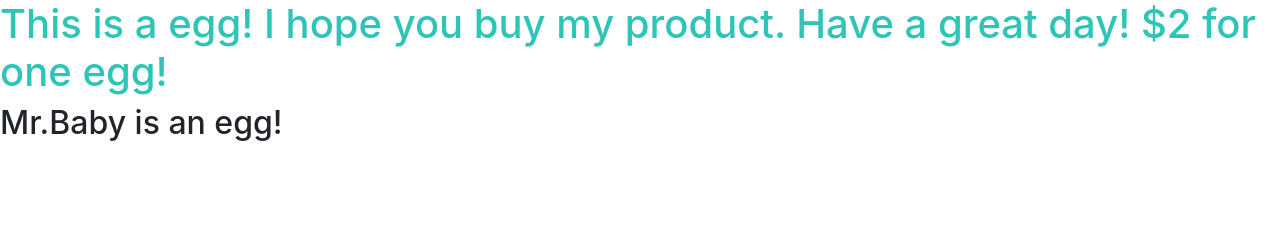
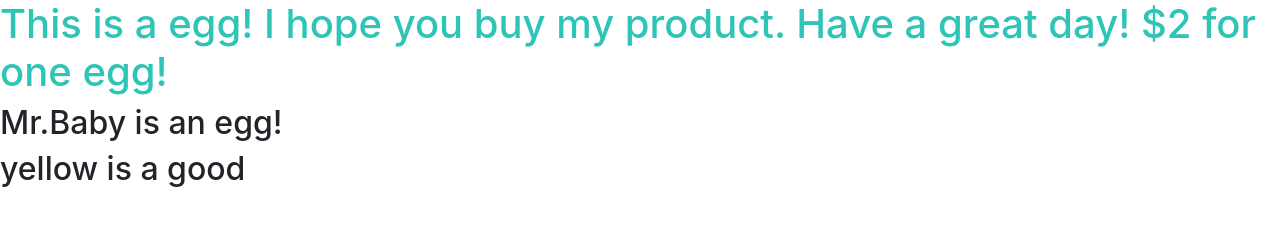
Before and after one commit to RICEKING786/Don-tSplitTheEgg, a plain HTML site: page index.html in a window 1280 px wide. Drawn offline with nearby package versions, Linux system fonts and the light colour scheme.

Commit message:
Update index.html

```diff
--- a/index.html
+++ b/index.html
@@ -13,5 +13,6 @@
   <body>
     <h1>This is a egg! I hope you buy my product. Have a great day! $2 for one egg!</h1>
     <h2>Mr.Baby is an egg!</h2>
+    <h2>yellow is a good </h2>
   </body>
 </html>
```
